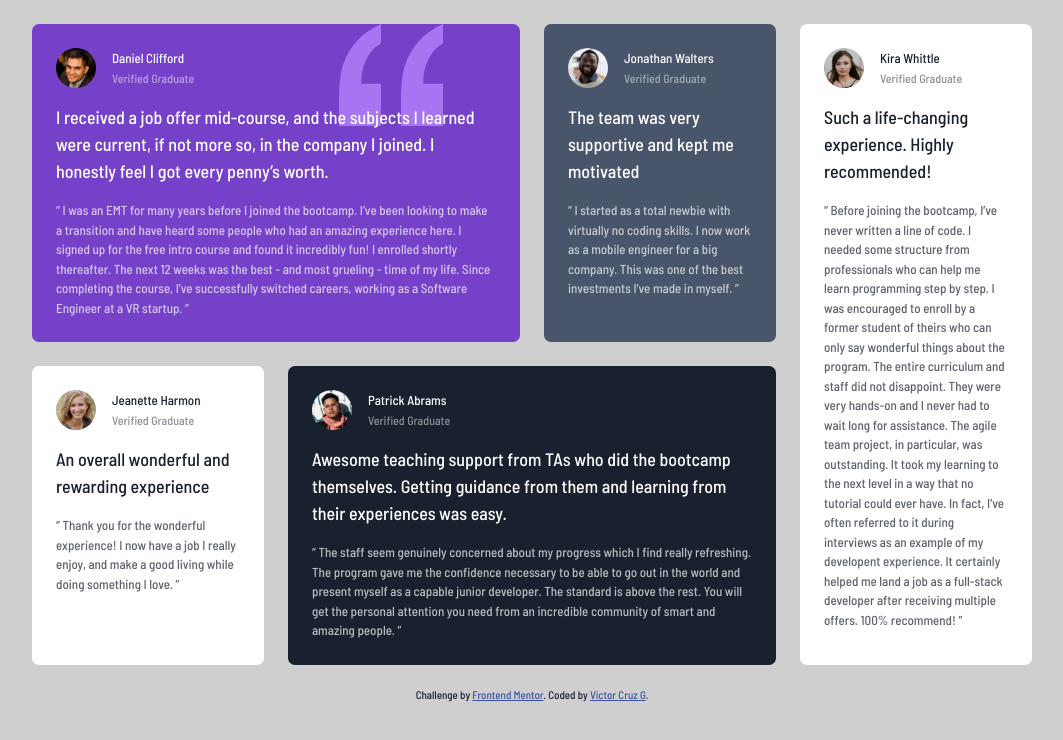
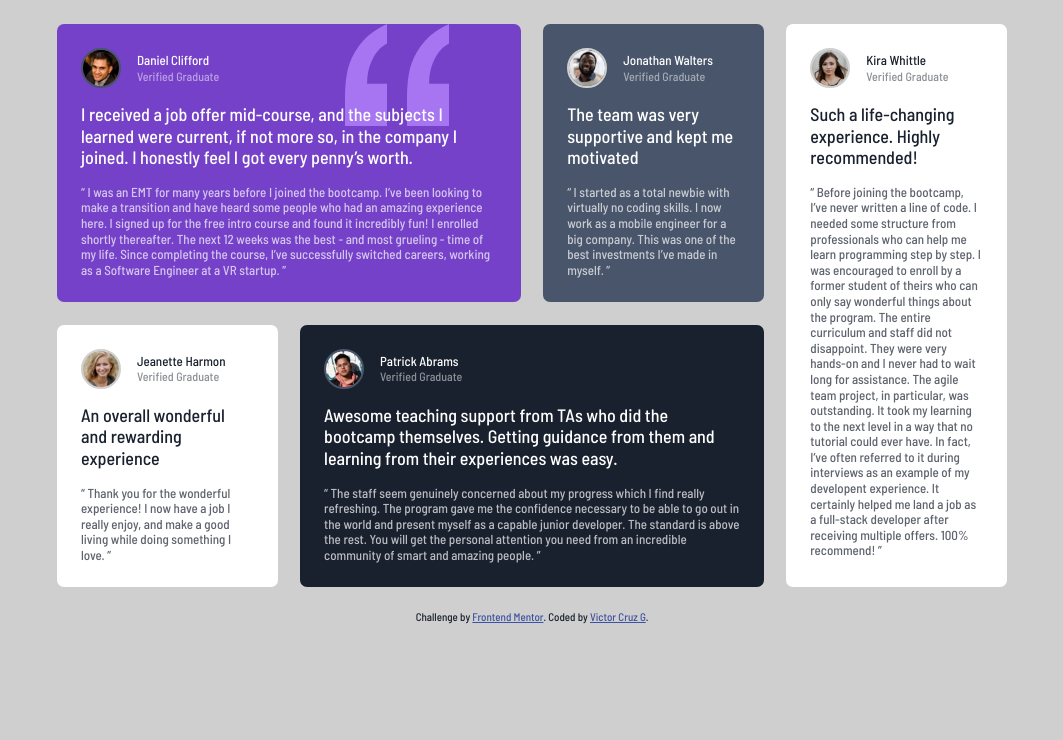
Before and after one commit to vicc30/frontend-mentor-challenges, a plain HTML site: page testimonials-grid-section/index.html in a window 1280 px wide. Shown: the whole page, without its empty margins (108-1171 px from the left). Drawn offline with Linux system fonts and the light colour scheme.

Commit message:
Fix display issues and border for user img

```diff
--- a/testimonials-grid-section/styles/main.css
+++ b/testimonials-grid-section/styles/main.css
@@ -37,11 +37,11 @@ section {
 }
 /* Container */
 .container {
-  width: 1000px;
+  width: 950px;
   display: grid;
   grid-template-columns: 1fr 1fr 1fr 1fr;
   grid-template-rows: auto;
-  gap: 1.5rem;
+  gap: 1.4rem;
   margin: auto;
 }
 @media screen and (max-width: 375px) {
@@ -57,7 +57,7 @@ section {
 .card {
   padding: 1.5rem;
   border-radius: 7px;
-  line-height: 1.5;
+  line-height: 1.2;
 }
 /*User info*/
 .user {
@@ -88,19 +88,34 @@ section {
   background-position-x: 80%;
   background-color: var(--moderate-violet);
 }
+.comment-1 img {
+  border: 2px solid hsl(217, 19%, 35%);
+}
 .comment-2 {
   background-color: var(--very-dark-gb);
 }
+.comment-2 img {
+  border: 2px solid hsl(0, 0%, 81%);
+}
 .comment-3 {
   grid-column: 1 / 2;
+}
+.comment-3 img {
+  border: 2px solid hsl(0, 0%, 81%);
 }
 .comment-4 {
   grid-column: span 2;
   background-color: var(--very-dark-bb);
 }
+.comment-4 img {
+  border: 2px solid hsl(217, 19%, 35%);
+}
 .comment-5 {
   grid-column: 4 / 5;
   grid-row: 1 / span 2;
+}
+.comment-5 img {
+  border: 2px solid hsl(0, 0%, 81%);
 }
 .comment-3,
 .comment-5 {
```
